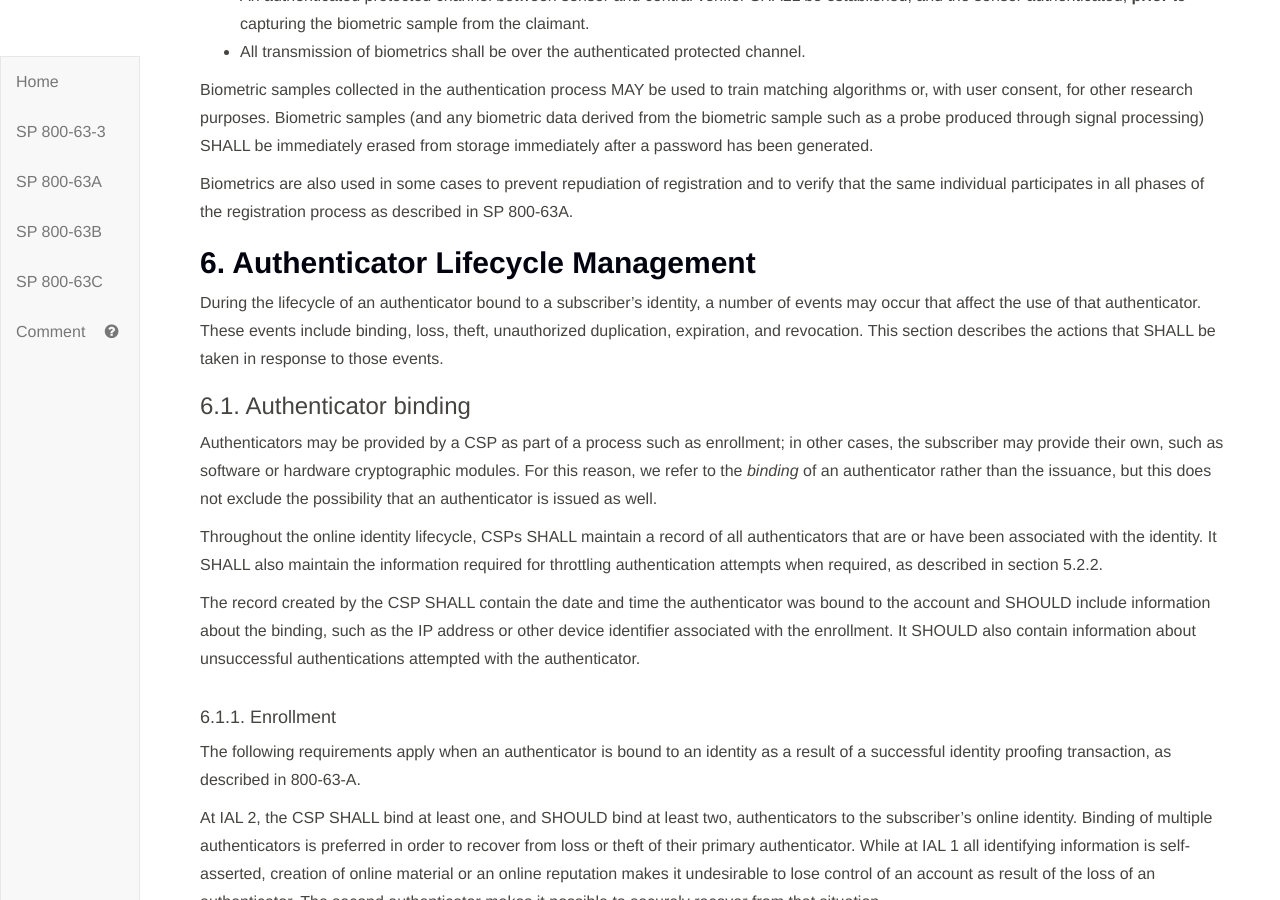
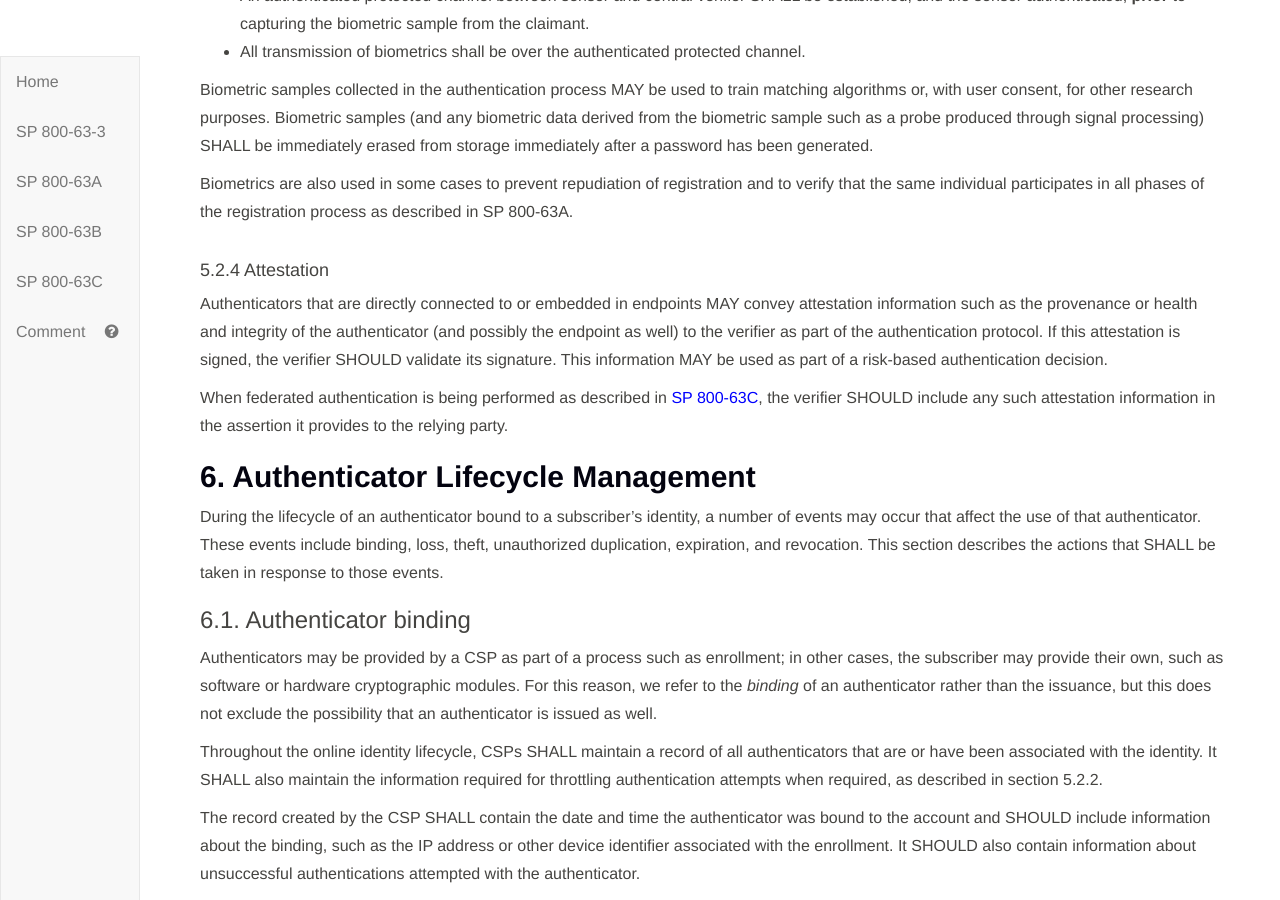
Before and after one commit to usnistgov/800-63-3, a Jekyll site: the page built from sp800-63b.md, in a window 1280 px wide and 900 px high, scrolled down 32360 px. Built offline with Jekyll 4.4.1, drawn with Linux system fonts in a browser that asks for light colours.

Commit message:
Add attestation section. Addresses usnistgov/800-63-3#38

```diff
--- a/sp800-63b/sec5_authenticators.md
+++ b/sp800-63b/sec5_authenticators.md
@@ -269,3 +269,9 @@ If matching is performed centrally:
 Biometric samples collected in the authentication process MAY be used to train matching algorithms or, with user consent, for other research purposes. Biometric samples (and any biometric data derived from the biometric sample such as a probe produced through signal processing) SHALL be immediately erased from storage immediately after a password has been generated.
 
 Biometrics are also used in some cases to prevent repudiation of registration and to verify that the same individual participates in all phases of the registration process as described in SP 800-63A.
+
+#### <a name="attestation"></a>5.2.4 Attestation
+
+Authenticators that are directly connected to or embedded in endpoints MAY convey attestation information such as the provenance or health and integrity of the authenticator (and possibly the endpoint as well) to the verifier as part of the authentication protocol. If this attestation is signed, the verifier SHOULD validate its signature. This information MAY be used as part of a risk-based authentication decision.
+
+When federated authentication is being performed as described in [SP 800-63C](sp800-63c.html), the verifier SHOULD include any such attestation information in the assertion it provides to the relying party.
```
